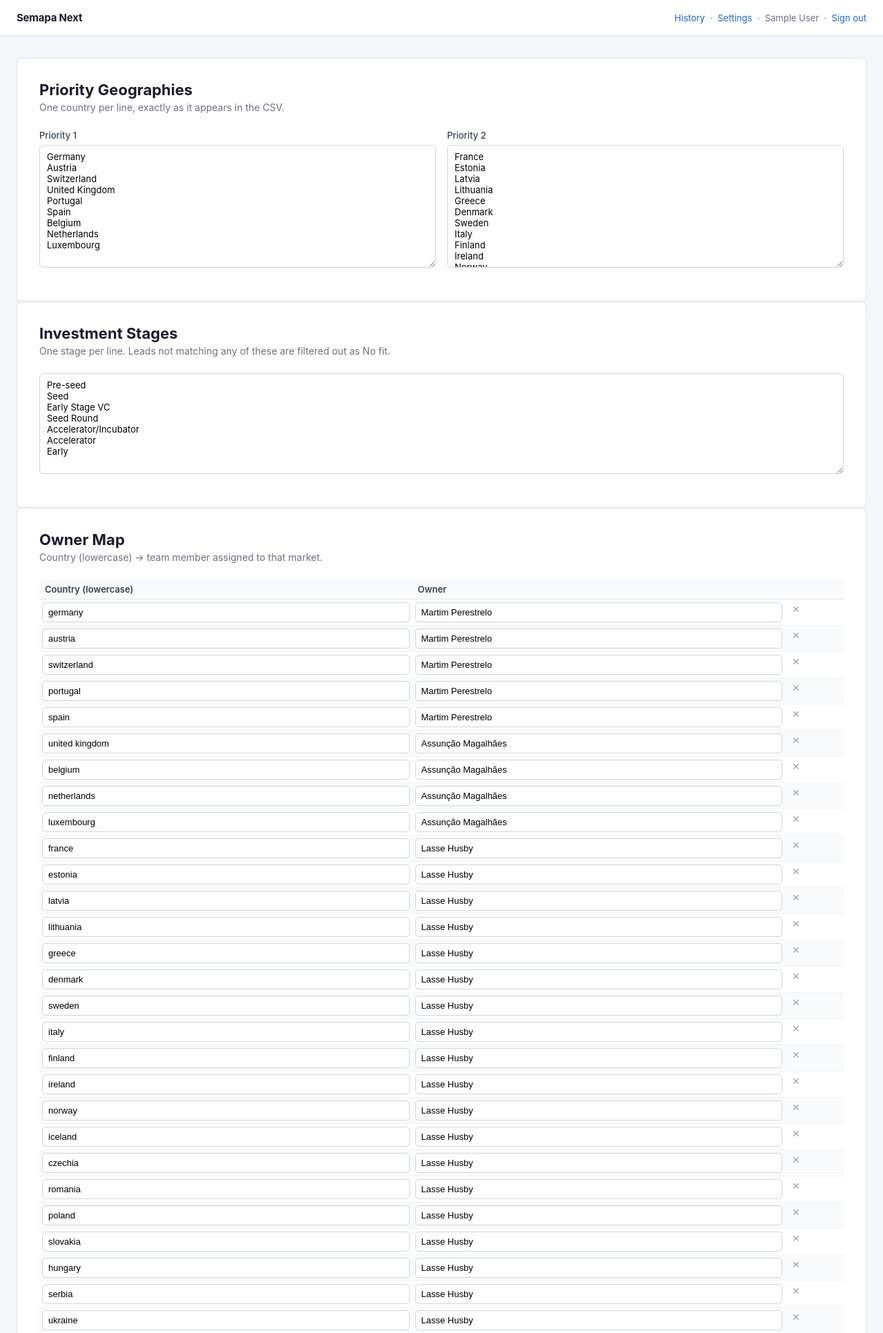
After one commit to ritaribeirosilva-coder/lead-qual-app, a Flask app: page /settings in a window 1280 px wide. The commit adds this page. Shown: the top 1932 px of the page at 69% size. Run offline with Flask 3, Linux system fonts and the light colour scheme; the visitor is signed in with stand-in values (Sample User, id 1).

Commit message:
feat: Settings page (Step 8) — edit config in browser
- /settings: edit geo lists, stages, owner map, column mappings, portfolio
- All changes persist to config.json and reload immediately (no restart needed)
- Add/remove rows for owner map and portfolio via JS
- Settings link in nav
- Config changes logged to activity log

Co-Authored-By: Claude Sonnet 4.6 <noreply@anthropic.com>

```diff
--- a/app.py
+++ b/app.py
@@ -4,7 +4,7 @@ from datetime import datetime, timezone
 from pathlib import Path
 
 from dotenv import load_dotenv
-from flask import Flask, flash, redirect, render_template, request, url_for, Response
+from flask import Flask, current_app, flash, redirect, render_template, request, url_for, Response
 from flask_login import LoginManager, current_user, login_required
 
 load_dotenv()
@@ -208,6 +208,70 @@ def create_app():
             return redirect(url_for('logs'))
         return render_template('run.html', result=result)
 
+    @app.route('/settings', methods=['GET', 'POST'])
+    @login_required
+    def settings():
+        config = current_app.config['LEAD_CONFIG']
+
+        if request.method == 'POST':
+            # Geo lists (one per line)
+            config['prio_geo'] = [
+                l.strip() for l in request.form.get('prio_geo', '').splitlines() if l.strip()
+            ]
+            config['second_prio_geo'] = [
+                l.strip() for l in request.form.get('second_prio_geo', '').splitlines() if l.strip()
+            ]
+
+            # Investment stages (one per line)
+            config['right_stages'] = [
+                l.strip() for l in request.form.get('right_stages', '').splitlines() if l.strip()
+            ]
+
+            # Owner map (parallel lists)
+            countries = request.form.getlist('owner_country')
+            names     = request.form.getlist('owner_name')
+            config['owner_map'] = {
+                c.strip().lower(): n.strip()
+                for c, n in zip(countries, names)
+                if c.strip() and n.strip()
+            }
+
+            # Column mappings — Sifted
+            for field in ['name', 'website', 'country', 'dealSize', 'roundDisclosed', 'siftedStage', 'sector']:
+                val = request.form.get(f'sifted_{field}', '').strip()
+                if val:
+                    config['column_mappings']['Sifted'][field] = val
+
+            # Column mappings — PitchBook
+            for field in ['name', 'website', 'description', 'investmentStage', 'country']:
+                val = request.form.get(f'pitchbook_{field}', '').strip()
+                if val:
+                    config['column_mappings']['PitchBook'][field] = val
+
+            # Portfolio (parallel lists)
+            p_companies = request.form.getlist('portfolio_company')
+            p_themes    = request.form.getlist('portfolio_theme')
+            p_cities    = request.form.getlist('portfolio_city')
+            p_countries = request.form.getlist('portfolio_country')
+            config['portfolio'] = [
+                {'company': co.strip(), 'themeFit': th.strip(),
+                 'city': ci.strip(), 'country': pc.strip()}
+                for co, th, ci, pc in zip(p_companies, p_themes, p_cities, p_countries)
+                if co.strip()
+            ]
+
+            # Persist to disk and reload in app
+            with open(CONFIG_FILE, 'w', encoding='utf-8') as f:
+                json.dump(config, f, indent=2, ensure_ascii=False)
+            current_app.config['LEAD_CONFIG'] = config
+
+            from auth.routes import log_event
+            log_event(current_user.email, 'settings', 'config updated')
+            flash('Settings saved.')
+            return redirect(url_for('settings'))
+
+        return render_template('settings.html', config=config)
+
     @app.route('/export/<run_id>')
     @login_required
     def export_run(run_id):
--- a/static/style.css
+++ b/static/style.css
@@ -201,6 +201,76 @@ tr:nth-child(even) td { background: #f9fafb; }
 .actions-bar   { display: flex; align-items: center; gap: 16px; margin-top: 12px; }
 .actions-note  { font-size: 12px; color: #9ca3af; }
 
+/* ── Settings page ───────────────────────────────────────── */
+.settings-textarea {
+  width: 100%;
+  padding: 8px 10px;
+  border: 1px solid #d1d5db;
+  border-radius: 6px;
+  font-size: 13px;
+  font-family: inherit;
+  resize: vertical;
+  background: #fff;
+}
+.settings-textarea:focus {
+  outline: none;
+  border-color: #2563eb;
+  box-shadow: 0 0 0 3px rgba(37,99,235,.12);
+}
+.settings-input {
+  width: 100%;
+  padding: 6px 8px;
+  border: 1px solid #d1d5db;
+  border-radius: 5px;
+  font-size: 13px;
+  background: #fff;
+}
+.settings-input:focus {
+  outline: none;
+  border-color: #2563eb;
+  box-shadow: 0 0 0 3px rgba(37,99,235,.12);
+}
+.settings-table {
+  width: 100%;
+  border-collapse: collapse;
+  font-size: 13px;
+  margin-bottom: 10px;
+}
+.settings-table th {
+  text-align: left;
+  font-weight: 600;
+  padding: 6px 8px;
+  border-bottom: 1px solid #e5e7eb;
+  color: #374151;
+}
+.settings-table td { padding: 4px 4px; }
+.btn-add-row {
+  font-size: 13px;
+  color: #2563eb;
+  background: none;
+  border: none;
+  cursor: pointer;
+  padding: 4px 0;
+}
+.btn-add-row:hover { text-decoration: underline; }
+.btn-remove-row {
+  background: none;
+  border: none;
+  color: #9ca3af;
+  cursor: pointer;
+  font-size: 14px;
+  padding: 2px 6px;
+}
+.btn-remove-row:hover { color: #ef4444; }
+.settings-source-label {
+  font-weight: 600;
+  font-size: 13px;
+  color: #374151;
+  margin-bottom: 12px;
+  padding-bottom: 6px;
+  border-bottom: 1px solid #e5e7eb;
+}
+
 /* ── Run history page ─────────────────────────────────────── */
 .run-header   { display: flex; align-items: baseline; gap: 16px; }
 .run-title    { font-size: 18px; font-weight: 600; }
--- a/templates/base.html
+++ b/templates/base.html
@@ -13,6 +13,8 @@
   <span class="nav-brand">Semapa Next</span>
   <span class="nav-user">
     <a href="{{ url_for('logs') }}">History</a>
+    &nbsp;·&nbsp;
+    <a href="{{ url_for('settings') }}">Settings</a>
     &nbsp;·&nbsp;
     {{ current_user.full_name }}
     &nbsp;·&nbsp;
--- /dev/null
+++ b/templates/settings.html
@@ -0,0 +1,161 @@
+{% extends "base.html" %}
+{% block title %}Settings — Semapa Next{% endblock %}
+
+{% block content %}
+<div class="page">
+
+<form method="POST" action="{{ url_for('settings') }}">
+
+  <!-- ── Priority Geographies ─────────────────────────────── -->
+  <div class="card">
+    <div class="card-title">Priority Geographies</div>
+    <div class="card-subtitle">One country per line, exactly as it appears in the CSV.</div>
+    <div class="form-row" style="align-items:flex-start">
+      <div class="form-group" style="flex:1">
+        <label>Priority 1</label>
+        <textarea name="prio_geo" class="settings-textarea" rows="10">{{ config.prio_geo | join('\n') }}</textarea>
+      </div>
+      <div class="form-group" style="flex:1">
+        <label>Priority 2</label>
+        <textarea name="second_prio_geo" class="settings-textarea" rows="10">{{ config.second_prio_geo | join('\n') }}</textarea>
+      </div>
+    </div>
+  </div>
+
+  <!-- ── Investment Stages ────────────────────────────────── -->
+  <div class="card">
+    <div class="card-title">Investment Stages</div>
+    <div class="card-subtitle">One stage per line. Leads not matching any of these are filtered out as No fit.</div>
+    <div class="form-group">
+      <textarea name="right_stages" class="settings-textarea" rows="8">{{ config.right_stages | join('\n') }}</textarea>
+    </div>
+  </div>
+
+  <!-- ── Owner Map ─────────────────────────────────────────── -->
+  <div class="card">
+    <div class="card-title">Owner Map</div>
+    <div class="card-subtitle">Country (lowercase) → team member assigned to that market.</div>
+    <table class="settings-table" id="owner-table">
+      <thead>
+        <tr><th>Country (lowercase)</th><th>Owner</th><th></th></tr>
+      </thead>
+      <tbody>
+        {% for country, owner in config.owner_map.items() %}
+        <tr>
+          <td><input type="text" name="owner_country" value="{{ country }}" class="settings-input"></td>
+          <td><input type="text" name="owner_name"    value="{{ owner }}"   class="settings-input"></td>
+          <td><button type="button" class="btn-remove-row" onclick="removeRow(this)">✕</button></td>
+        </tr>
+        {% endfor %}
+      </tbody>
+    </table>
+    <button type="button" class="btn-add-row" onclick="addRow('owner-table', ownerRowTemplate)">+ Add country</button>
+  </div>
+
+  <!-- ── Column Mappings ──────────────────────────────────── -->
+  <div class="card">
+    <div class="card-title">Column Mappings</div>
+    <div class="card-subtitle">The exact column header names in your CSV exports. Update when the source changes its format.</div>
+
+    <div class="form-row" style="align-items:flex-start;gap:32px">
+      <div style="flex:1">
+        <p class="settings-source-label">Sifted</p>
+        {% set sifted = config.column_mappings.Sifted %}
+        {% set sifted_fields = [
+          ('name',           'Company name',     sifted.get('name', '')),
+          ('website',        'Website',          sifted.get('website', '')),
+          ('country',        'Country',          sifted.get('country', '')),
+          ('dealSize',       'Deal size',        sifted.get('dealSize', '')),
+          ('roundDisclosed', 'Round disclosed',  sifted.get('roundDisclosed', '')),
+          ('siftedStage',    'Stage',            sifted.get('siftedStage', '')),
+          ('sector',         'Sector',           sifted.get('sector', '')),
+        ] %}
+        {% for key, label, val in sifted_fields %}
+        <div class="form-group">
+          <label>{{ label }}</label>
+          <input type="text" name="sifted_{{ key }}" value="{{ val }}" class="settings-input">
+        </div>
+        {% endfor %}
+      </div>
+
+      <div style="flex:1">
+        <p class="settings-source-label">PitchBook</p>
+        {% set pb = config.column_mappings.PitchBook %}
+        {% set pb_fields = [
+          ('name',            'Company name',       pb.get('name', '')),
+          ('website',         'Website',            pb.get('website', '')),
+          ('description',     'Description',        pb.get('description', '')),
+          ('investmentStage', 'Investment stage',   pb.get('investmentStage', '')),
+          ('country',         'Country',            pb.get('country', '')),
+        ] %}
+        {% for key, label, val in pb_fields %}
+        <div class="form-group">
+          <label>{{ label }}</label>
+          <input type="text" name="pitchbook_{{ key }}" value="{{ val }}" class="settings-input">
+        </div>
+        {% endfor %}
+      </div>
+    </div>
+  </div>
+
+  <!-- ── Portfolio ─────────────────────────────────────────── -->
+  <div class="card">
+    <div class="card-title">Portfolio Companies</div>
+    <div class="card-subtitle">Used to generate the "Why Us" sentence. Theme must match exactly: industrial tech · energy transition · supply chain and logistics · vertical software · opportunistic.</div>
+    <table class="settings-table" id="portfolio-table">
+      <thead>
+        <tr><th>Company</th><th>Theme fit</th><th>City</th><th>Country</th><th></th></tr>
+      </thead>
+      <tbody>
+        {% for p in config.portfolio %}
+        <tr>
+          <td><input type="text" name="portfolio_company" value="{{ p.company }}"  class="settings-input"></td>
+          <td><input type="text" name="portfolio_theme"   value="{{ p.themeFit }}" class="settings-input"></td>
+          <td><input type="text" name="portfolio_city"    value="{{ p.get('city','') }}" class="settings-input"></td>
+          <td><input type="text" name="portfolio_country" value="{{ p.country }}"  class="settings-input"></td>
+          <td><button type="button" class="btn-remove-row" onclick="removeRow(this)">✕</button></td>
+        </tr>
+        {% endfor %}
+      </tbody>
+    </table>
+    <button type="button" class="btn-add-row" onclick="addRow('portfolio-table', portfolioRowTemplate)">+ Add company</button>
+  </div>
+
+  <!-- ── Save ──────────────────────────────────────────────── -->
+  <div style="padding-bottom:32px">
+    <button type="submit" class="btn-primary">Save settings</button>
+  </div>
+
+</form>
+</div>
+
+<script>
+  function removeRow(btn) {
+    btn.closest('tr').remove();
+  }
+
+  function addRow(tableId, templateFn) {
+    const tbody = document.querySelector(`#${tableId} tbody`);
+    const tr = document.createElement('tr');
+    tr.innerHTML = templateFn();
+    tbody.appendChild(tr);
+    tr.querySelector('input')?.focus();
+  }
+
+  function ownerRowTemplate() {
+    return `
+      <td><input type="text" name="owner_country" class="settings-input" placeholder="e.g. germany"></td>
+      <td><input type="text" name="owner_name"    class="settings-input" placeholder="Full name"></td>
+      <td><button type="button" class="btn-remove-row" onclick="removeRow(this)">✕</button></td>`;
+  }
+
+  function portfolioRowTemplate() {
+    return `
+      <td><input type="text" name="portfolio_company" class="settings-input" placeholder="Company name"></td>
+      <td><input type="text" name="portfolio_theme"   class="settings-input" placeholder="e.g. energy transition"></td>
+      <td><input type="text" name="portfolio_city"    class="settings-input" placeholder="City"></td>
+      <td><input type="text" name="portfolio_country" class="settings-input" placeholder="Country"></td>
+      <td><button type="button" class="btn-remove-row" onclick="removeRow(this)">✕</button></td>`;
+  }
+</script>
+{% endblock %}
```
